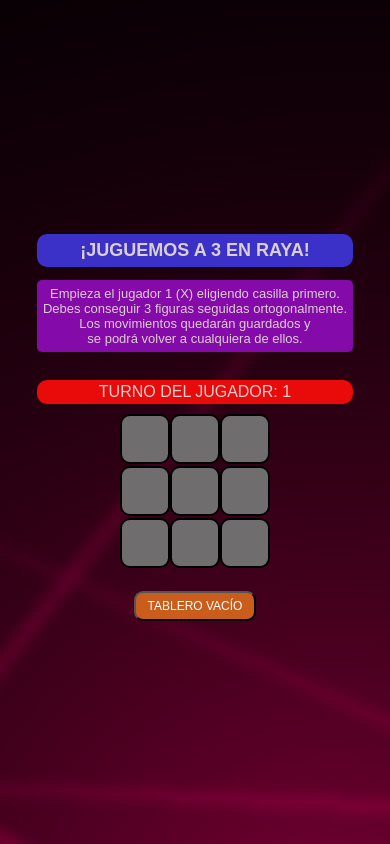
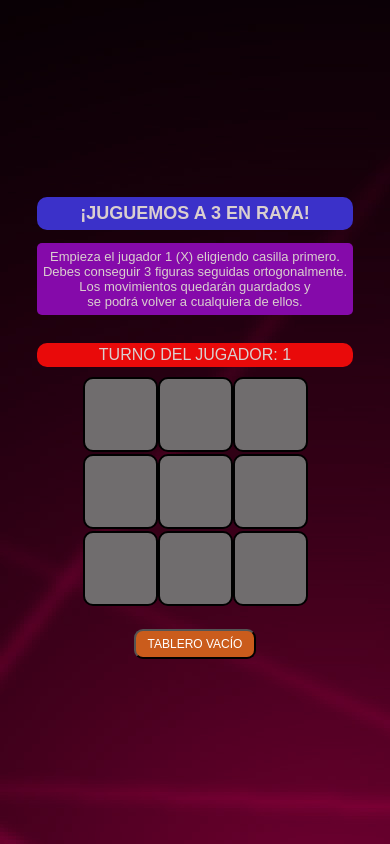
Before and after one commit to JuanGabrielCallejo/3enRaya-3inARow, a React (Create React App) app: page / in a window 390 px wide. Built offline with nearby package versions, Linux system fonts and the light colour scheme.

Commit message:
updateMedia

```diff
--- a/src/index.css
+++ b/src/index.css
@@ -9,7 +9,6 @@ body {
   position: relative;
 }
 
-
 .all {
   /* background-color: aqua; */
   display: flex;
@@ -18,7 +17,7 @@ body {
 
 h1 {
   background-color: rgb(59, 49, 201);
-  color:rgb(218, 207, 207);
+  color: rgb(218, 207, 207);
   font-family: fantasy;
   font-size: xx-large;
   text-align: center;
@@ -64,8 +63,8 @@ p {
   border: 3px solid #000000;
   font-weight: bold;
   line-height: 34px;
-  height: 80px;
-  width: 80px;
+  height: 100px;
+  width: 100px;
   padding: 0;
   cursor: pointer;
 }
@@ -152,8 +151,8 @@ p {
   }
 
   .square {
-    height: 60px;
-    width: 60px;
+    height: 80px;
+    width: 80px;
     line-height: 24px;
     border: 2px solid #000000;
   }
@@ -182,9 +181,9 @@ p {
   }
 
   .square {
-    height: 50px;
-    width: 50px;
-    line-height: 20px;
+    height: 75px;
+    width: 75px;
+    line-height: 40px;
     border: 2px solid #000000;
   }
 
```
